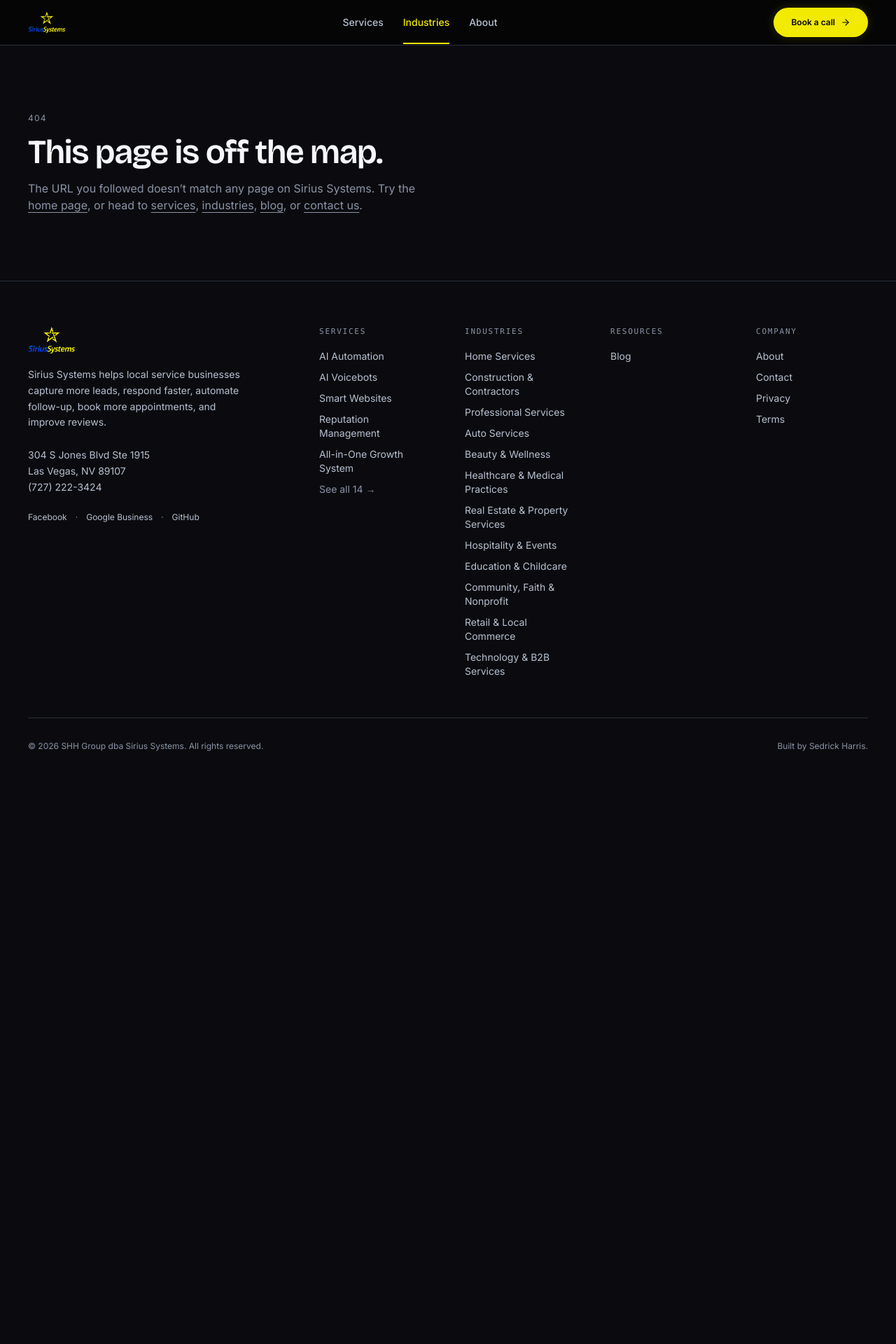
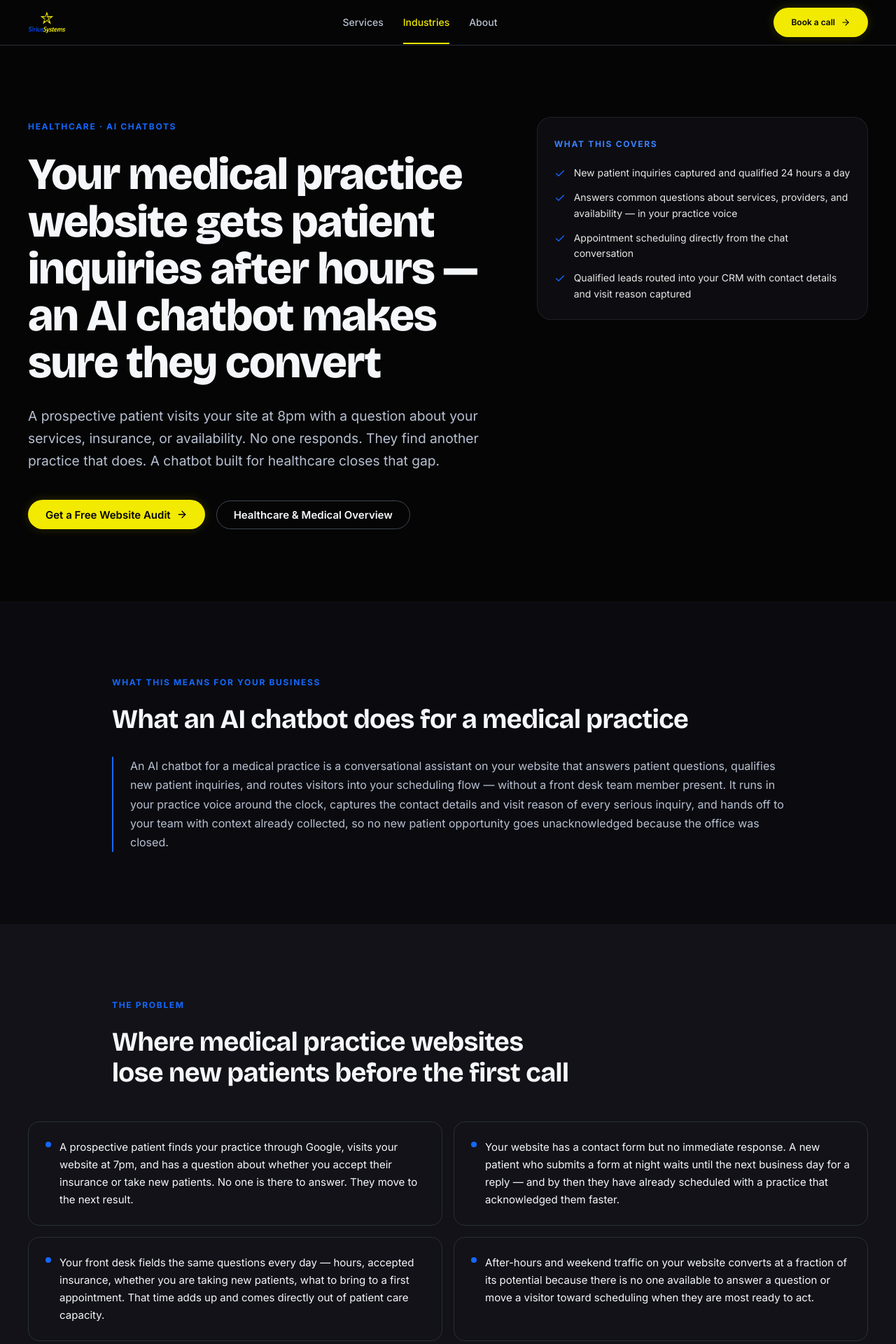
Before and after one commit to SedrickHarris/sirius-systems-site, a Next.js app: page /industries/healthcare-medical/ai-chatbots in a window 1280 px wide. Before the commit this address had no page. Shown: the top 1920 px of the page at 70% size. Before the commit the page ends 1138 px from the top, so only its background shows below. Built offline with nearby package versions, Linux system fonts and the light colour scheme.

Commit message:
feat: /industries/healthcare-medical/ai-chatbots intersection page — Batch 1 complete

```diff
--- /dev/null
+++ b/app/industries/healthcare-medical/ai-chatbots/page.tsx
@@ -0,0 +1,137 @@
+import type { Metadata } from 'next'
+import {
+  IntersectionPageTemplate,
+  type IntersectionPageData,
+} from '@/components/site/IntersectionPageTemplate'
+import { JsonLdScript } from '@/components/site/JsonLdScript'
+import { webPage, breadcrumbList, serviceSchema, faqPage } from '@/lib/schema'
+
+const DATA: IntersectionPageData = {
+  hubSlug:     'healthcare-medical',
+  serviceSlug: 'ai-chatbots',
+  hubName:     'Healthcare & Medical',
+  serviceName: 'AI Chatbots',
+
+  metaTitle:       'AI Chatbots for Medical Practices and Clinics',
+  metaDescription: 'Medical websites lose new patient inquiries after hours. An AI chatbot answers questions, qualifies visitors, and books them — in your practice voice.',
+
+  eyebrow:     'Healthcare · AI Chatbots',
+  headline:    'Your medical practice website gets patient inquiries after hours — an AI chatbot makes sure they convert',
+  subheadline: 'A prospective patient visits your site at 8pm with a question about your services, insurance, or availability. No one responds. They find another practice that does. A chatbot built for healthcare closes that gap.',
+
+  heroHighlights: [
+    'New patient inquiries captured and qualified 24 hours a day',
+    'Answers common questions about services, providers, and availability — in your practice voice',
+    'Appointment scheduling directly from the chat conversation',
+    'Qualified leads routed into your CRM with contact details and visit reason captured',
+  ],
+
+  definitionHeadline: 'What an AI chatbot does for a medical practice',
+  definition: 'An AI chatbot for a medical practice is a conversational assistant on your website that answers patient questions, qualifies new patient inquiries, and routes visitors into your scheduling flow — without a front desk team member present. It runs in your practice voice around the clock, captures the contact details and visit reason of every serious inquiry, and hands off to your team with context already collected, so no new patient opportunity goes unacknowledged because the office was closed.',
+
+  problemHeadline: 'Where medical practice websites lose new patients before the first call',
+  problems: [
+    'A prospective patient finds your practice through Google, visits your website at 7pm, and has a question about whether you accept their insurance or take new patients. No one is there to answer. They move to the next result.',
+    'Your website has a contact form but no immediate response. A new patient who submits a form at night waits until the next business day for a reply — and by then they have already scheduled with a practice that acknowledged them faster.',
+    'Your front desk fields the same questions every day — hours, accepted insurance, whether you are taking new patients, what to bring to a first appointment. That time adds up and comes directly out of patient care capacity.',
+    'After-hours and weekend traffic on your website converts at a fraction of its potential because there is no one available to answer a question or move a visitor toward scheduling when they are most ready to act.',
+  ],
+
+  howItWorksHeadline: 'How the chatbot works on your practice website',
+  steps: [
+    {
+      label: 'Visitor greeted and qualified',
+      body: 'A patient visits your website and the chatbot opens a conversation in your practice voice. It answers questions about services, availability, and what to expect — and identifies whether the visitor is a new or returning patient looking to schedule.',
+    },
+    {
+      label: 'Inquiry captured or appointment booked',
+      body: 'The chatbot collects the visitor\'s contact details and reason for visit. If connected to your scheduling flow, it routes them directly into available appointment slots. Either way, no inquiry leaves the site without being captured.',
+    },
+    {
+      label: 'Lead handed off with context',
+      body: 'The qualified inquiry — with name, contact information, visit reason, and conversation summary — routes into your CRM and notifies your team. When your front desk arrives in the morning, the lead is already in the pipeline with everything needed to follow up.',
+    },
+  ],
+
+  featuresHeadline: 'What the chatbot includes for healthcare practices',
+  features: [
+    '24/7 availability — new patient inquiries captured outside clinic hours',
+    'Practice-voice configuration — answers reflect your services, providers, and tone',
+    'Common question handling — insurance, availability, new patient process, directions',
+    'New patient lead capture with contact details and visit reason collected',
+    'Appointment scheduling integration — visitors routed into available slots from the conversation',
+    'CRM handoff with full conversation context — no data re-entry for your front desk',
+    'HIPAA-aware conversation design — no protected health information collected in chat',
+    'Escalation path for urgent or clinical questions — routes to staff or appropriate contact',
+  ],
+
+  relatedServiceSlugs: ['appointment-booking-automation', 'ai-voicebots', 'reputation-management', 'crm-automation'],
+
+  faqs: [
+    {
+      q: 'What kinds of questions can an AI chatbot answer for a medical practice?',
+      a: 'The chatbot is configured around your specific practice — your services, providers, accepted insurance, hours, location, new patient process, and what to expect at a first visit. It handles the questions your front desk receives every day without staff involvement. Questions that fall outside what the bot is configured to answer are flagged and routed to your team.',
+    },
+    {
+      q: 'Can the chatbot book patient appointments directly?',
+      a: 'When connected to your scheduling flow, yes. The chatbot routes qualified visitors into your available appointment slots and sends a confirmation. For practices that prefer to confirm new patient bookings manually, the chatbot captures the inquiry and visit preference and notifies your front desk so they can follow up the same day.',
+    },
+    {
+      q: 'Is this chatbot HIPAA-compliant?',
+      a: 'The chatbot is designed to avoid collecting protected health information in the conversation. It captures contact details and visit reason — the same information a front desk team member would collect on an initial call — without asking for medical history, diagnosis, or clinical details. We discuss your specific compliance requirements during setup before any configuration is finalized.',
+    },
+    {
+      q: 'How is an AI chatbot different from a contact form?',
+      a: 'A contact form creates a task for your team to action later — often the next business day. The chatbot responds immediately, at any hour, and moves the visitor toward scheduling during the same session. A prospective patient who gets an instant response is far more likely to stay in your pipeline than one who submits a form and waits.',
+    },
+    {
+      q: 'How does the chatbot connect to the rest of the growth system?',
+      a: 'The chatbot is the website lead capture layer. It feeds new patient inquiries into the same CRM and booking flow that handles leads from every other channel. A visitor who chats through their visit reason and schedules gets the same confirmation sequence, appointment reminders, and post-visit review request as a patient who called in. The channel is different — the system they enter is the same.',
+    },
+  ],
+
+  ctaHeadline:     'See what your practice website should be capturing after hours',
+  ctaBody:         'We review your current website lead flow, identify where new patient inquiries are dropping off, and show you what a chatbot configured for your practice type would look like. No obligation.',
+  ctaPrimaryLabel: 'Get a Free Website Audit',
+}
+
+export const metadata: Metadata = {
+  title:       DATA.metaTitle,
+  description: DATA.metaDescription,
+  alternates: { canonical: '/industries/healthcare-medical/ai-chatbots' },
+  openGraph: {
+    title:       DATA.metaTitle,
+    description: DATA.metaDescription,
+    url:         '/industries/healthcare-medical/ai-chatbots',
+    images: [{ url: '/og/default.webp', alt: DATA.metaTitle }],
+  },
+}
+
+export default function HealthcareMedicalAiChatbotsPage() {
+  return (
+    <>
+      <JsonLdScript
+        data={[
+          webPage({
+            url:         '/industries/healthcare-medical/ai-chatbots',
+            name:        DATA.metaTitle,
+            description: DATA.metaDescription,
+          }),
+          breadcrumbList([
+            { name: 'Home',                 url: '/' },
+            { name: 'Industries',           url: '/industries' },
+            { name: 'Healthcare & Medical', url: '/industries/healthcare-medical' },
+            { name: 'AI Chatbots',          url: '/industries/healthcare-medical/ai-chatbots' },
+          ]),
+          serviceSchema({
+            slug:        'industries/healthcare-medical/ai-chatbots',
+            name:        'AI Chatbots for Medical Practices',
+            description: 'Website chatbot for medical practices that captures new patient inquiries, answers common questions, and routes visitors into scheduling — HIPAA-aware and configured to your practice voice.',
+          }),
+          faqPage(DATA.faqs),
+        ]}
+      />
+      <IntersectionPageTemplate {...DATA} />
+    </>
+  )
+}
```
Also changed, not shown: 1 other file (tests, documents, lock files or other folders).
